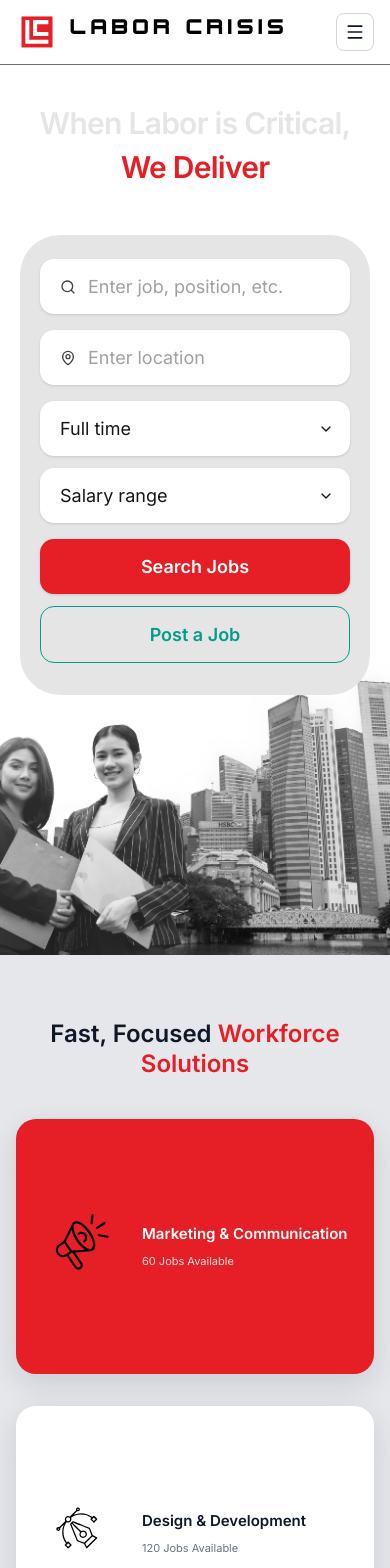
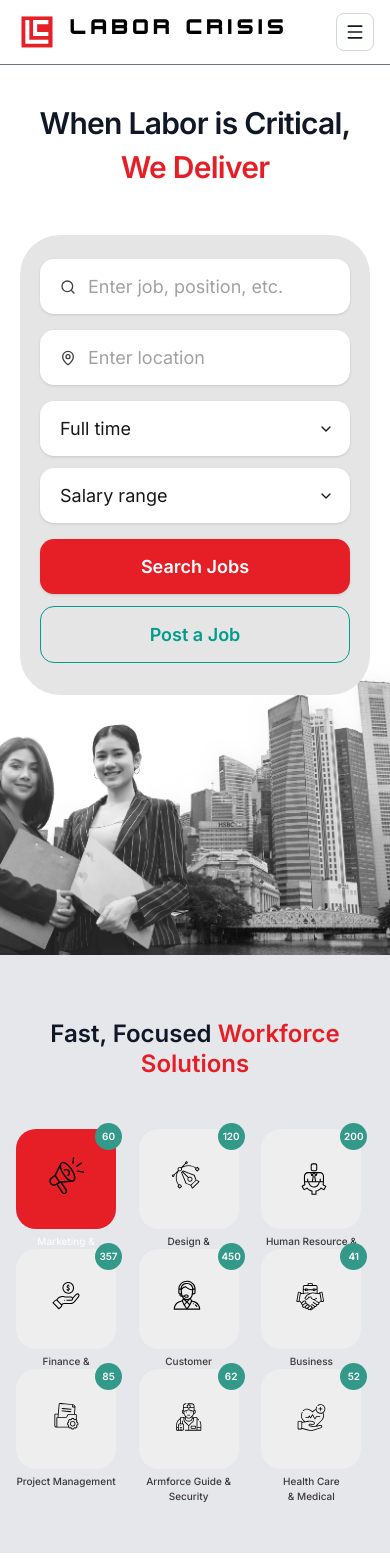
Before and after one commit to RossDev1201/laborcrisisbetav2, a Next.js app: page / in a window 390 px wide. Shown: the top 1568 px of the page. Built offline with nearby package versions, Linux system fonts and the light colour scheme.

Commit message:
workforce section updated to mobile view

```diff
--- a/components/sections/hero.tsx
+++ b/components/sections/hero.tsx
@@ -78,7 +78,7 @@ export function HeroSection() {
             id="hero-heading"
             className="text-3xl font-semibold tracking-tight sm:text-4xl lg:text-5xl"
           >
-            <span className="block text-[#E5E5E5]">
+            <span className="block dark:text-[#E5E7EB] text-gray-900">
               When Labor is Critical,
             </span>
             <span className="mt-2 block text-[#E61E25]">
--- a/components/sections/workforce-solutions-section.tsx
+++ b/components/sections/workforce-solutions-section.tsx
@@ -4,7 +4,9 @@ import Image from "next/image";
 type Category = {
   id: string;
   title: string;
+  titleMobile: string;
   jobsLabel: string;
+  jobCount: string;
   iconSrc: string;
 };
 
@@ -12,55 +14,73 @@ const categories: Category[] = [
   {
     id: "marketing",
     title: "Marketing & Communication",
+    titleMobile: "Marketing &\nCommunication",
     jobsLabel: "60 Jobs Available",
+    jobCount: "60",
     iconSrc: "/job-categories-section-01.svg",
   },
   {
     id: "design-dev",
     title: "Design & Development",
+    titleMobile: "Design &\nDevelopment",
     jobsLabel: "120 Jobs Available",
+    jobCount: "120",
     iconSrc: "/job-categories-section-02.svg",
   },
   {
     id: "hr-dev",
     title: "Human Resource & Development",
+    titleMobile: "Human resource &\nDevelopment",
     jobsLabel: "200 Jobs Available",
+    jobCount: "200",
     iconSrc: "/job-categories-section-03.svg",
   },
   {
     id: "finance",
     title: "Finance & Management",
+    titleMobile: "Finance & Management",
     jobsLabel: "357 Jobs Available",
+    jobCount: "357",
     iconSrc: "/job-categories-section-04.svg",
   },
   {
     id: "support",
     title: "Customer Support Care",
+    titleMobile: "Customer\nSupport Care",
     jobsLabel: "450 Jobs Available",
+    jobCount: "450",
     iconSrc: "/job-categories-section-05.svg",
   },
   {
     id: "business",
     title: "Business & Consulting",
+    titleMobile: "Business\nConsulting",
     jobsLabel: "41 Jobs Available",
+    jobCount: "41",
     iconSrc: "/job-categories-section-06.svg",
   },
   {
     id: "project",
     title: "Project Management",
+    titleMobile: "Project Management",
     jobsLabel: "85 Jobs Available",
+    jobCount: "85",
     iconSrc: "/job-categories-section-07.svg",
   },
   {
     id: "security",
     title: "Armforce Guide & Security",
+    titleMobile: "Armforce Guide & security",
     jobsLabel: "62 Jobs Available",
+    jobCount: "62",
     iconSrc: "/job-categories-section-08.svg",
   },
   {
     id: "healthcare",
     title: "Health Care & Medical",
+    titleMobile: "Health care\n& medical",
     jobsLabel: "52 Jobs Available",
+    jobCount: "52",
     iconSrc: "/job-categories-section-09.svg",
   },
 ];
@@ -84,8 +104,8 @@ export function WorkforceSolutionsSection() {
           </h2>
         </div>
 
-        {/* Grid */}
-        <div className="lc-category-grid mt-10 grid gap-y-8 md:mt-12 md:grid-cols-2 md:gap-x-10 md:gap-y-10 lg:grid-cols-3">
+        {/* Desktop Grid - hidden on mobile */}
+        <div className="lc-category-grid mt-10 hidden md:grid gap-y-8 md:mt-12 md:grid-cols-2 md:gap-x-10 md:gap-y-10 lg:grid-cols-3">
           {categories.map((category) => (
             <article
               key={category.id}
@@ -123,6 +143,45 @@ export function WorkforceSolutionsSection() {
             </article>
           ))}
         </div>
+
+        {/* Mobile Grid - 3 columns, visible only on mobile */}
+        <div className="lc-category-grid mt-[50px] grid grid-cols-3 gap-x-[10px] gap-y-0 md:hidden">
+          {categories.map((category) => (
+            <article
+              key={category.id}
+              className="lc-category-card relative flex flex-col items-center mb-[20px] rounded-[20px] w-[100px] h-[100px] bg-[#eee] transition-colors dark:bg-[#1a1a1a]"
+            >
+              {/* Icon Container */}
+              <div className="relative w-full h-full flex items-center justify-center overflow-hidden rounded-[20px]">
+                <div className="relative w-[60px] h-[60px]">
+                  <Image
+                    src={category.iconSrc}
+                    alt={category.title}
+                    width={60}
+                    height={60}
+                    className="lc-category-icon w-full h-full object-contain"
+                  />
+                </div>
+              </div>
+
+              {/* Job Count Badge */}
+              <div className="absolute top-0 right-0 translate-x-[6px] -translate-y-[6px]">
+                <div className="bg-[#339989] rounded-full w-[27px] h-[27px] flex items-center justify-center">
+                  <p className="font-['Inter'] font-semibold text-[10px] leading-normal text-white">
+                    {category.jobCount}
+                  </p>
+                </div>
+              </div>
+
+              {/* Title - outside the card */}
+              <div className="absolute top-[105px] flex flex-col items-center w-full">
+                <p className="lc-category-meta font-['Inter'] font-medium text-[10px] leading-normal text-[#3d3737] text-center capitalize whitespace-pre-line dark:text-white">
+                  {category.titleMobile}
+                </p>
+              </div>
+            </article>
+          ))}
+        </div>
       </div>
     </section>
   );
```
